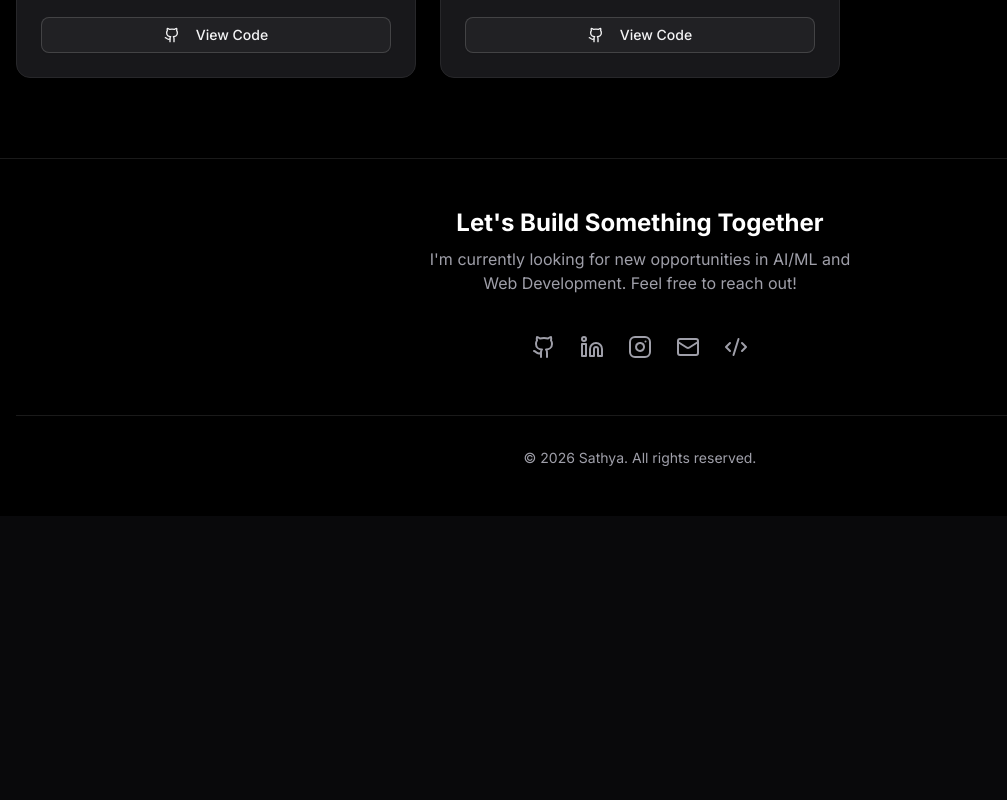
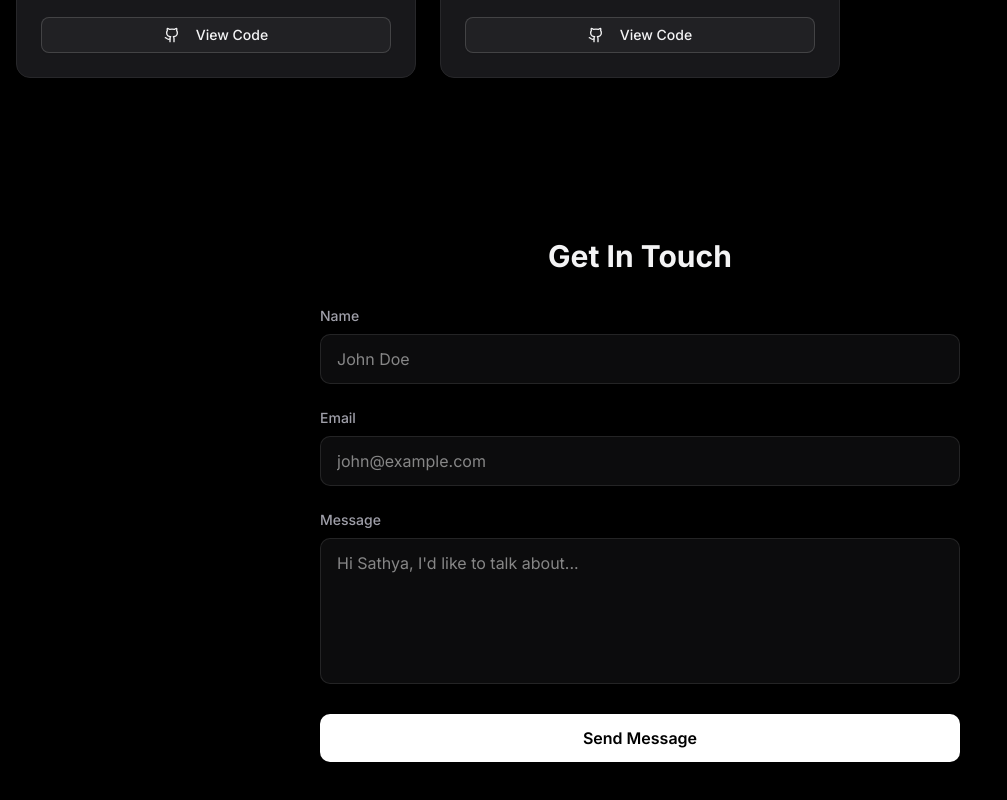
Before and after one commit to man-of-game/portfolio, a Next.js app: page / in a window 1280 px wide. Shown: the part 2088-2888 px from the top of the page, without its empty margins (0-1007 px from the left). Before the commit the page ends 2604 px from the top, so only its background shows below. Built offline with nearby package versions, Linux system fonts and the light colour scheme.

Commit message:
Added Formspree contact form

```diff
--- a/app/page.tsx
+++ b/app/page.tsx
@@ -2,7 +2,7 @@ import Hero from "../components/hero";
 import About from "../components/about";
 import Skills from "../components/skills";
 import Projects from "../components/projects";
-import Footer from "../components/footer";
+import Contact from "../components/contact";
 
 export default function Home() {
   return (
@@ -11,7 +11,7 @@ export default function Home() {
       <About />
       <Skills />
       <Projects />
-      <Footer />
+      <Contact />
     </main>
   );
 }
--- /dev/null
+++ b/components/contact.tsx
@@ -0,0 +1,79 @@
+"use client";
+
+import { motion } from "framer-motion";
+
+export default function Contact() {
+  return (
+    <section id="contact" className="py-20 bg-black text-white">
+      <div className="container mx-auto px-4 max-w-2xl">
+
+        <motion.h2
+          initial={{ opacity: 0, y: 20 }}
+          whileInView={{ opacity: 1, y: 0 }}
+          transition={{ duration: 0.5 }}
+          className="text-3xl font-bold text-center mb-8 text-zinc-100"
+        >
+          Get In Touch
+        </motion.h2>
+
+        <motion.div
+          initial={{ opacity: 0, y: 20 }}
+          whileInView={{ opacity: 1, y: 0 }}
+          transition={{ duration: 0.5, delay: 0.2 }}
+        >
+          <form action="https://formspree.io/f/mykndjvd" method="POST" className="space-y-6">
+
+            {/* Name Input */}
+            <div>
+              <label htmlFor="name" className="block text-sm font-medium text-zinc-400 mb-2">Name</label>
+              <input
+                type="text"
+                name="name"
+                id="name"
+                required
+                className="w-full bg-zinc-900/50 border border-white/10 rounded-lg px-4 py-3 text-white focus:outline-none focus:border-zinc-500 transition-colors"
+                placeholder="John Doe"
+              />
+            </div>
+
+            {/* Email Input */}
+            <div>
+              <label htmlFor="email" className="block text-sm font-medium text-zinc-400 mb-2">Email</label>
+              <input
+                type="email"
+                name="email"
+                id="email"
+                required
+                className="w-full bg-zinc-900/50 border border-white/10 rounded-lg px-4 py-3 text-white focus:outline-none focus:border-zinc-500 transition-colors"
+                placeholder="john@example.com"
+              />
+            </div>
+
+            {/* Message Input */}
+            <div>
+              <label htmlFor="message" className="block text-sm font-medium text-zinc-400 mb-2">Message</label>
+              <textarea
+                name="message"
+                id="message"
+                rows={5}
+                required
+                className="w-full bg-zinc-900/50 border border-white/10 rounded-lg px-4 py-3 text-white focus:outline-none focus:border-zinc-500 transition-colors resize-none"
+                placeholder="Hi Sathya, I'd like to talk about..."
+              ></textarea>
+            </div>
+
+            {/* Submit Button */}
+            <button
+              type="submit"
+              className="w-full bg-white text-black font-semibold py-3 rounded-lg hover:bg-zinc-200 transition-colors"
+            >
+              Send Message
+            </button>
+
+          </form>
+        </motion.div>
+
+      </div>
+    </section>
+  );
+}
--- a/components/footer.tsx
+++ /dev/null
@@ -1,47 +0,0 @@
-"use client";
-
-import { Github, Linkedin, Mail, Code2, Instagram } from "lucide-react";
-import Link from "next/link";
-
-export default function Footer() {
-  return (
-    <footer id="contact" className="border-t border-white/10 bg-black text-zinc-400 py-12">
-      <div className="container mx-auto px-4 flex flex-col items-center justify-center gap-6">
-
-        {/* 1. The Call to Action */}
-        <div className="text-center">
-          <h3 className="text-2xl font-bold text-white mb-2">Let's Build Something Together</h3>
-          <p className="max-w-md mx-auto">
-            I'm currently looking for new opportunities in AI/ML and Web Development.
-            Feel free to reach out!
-          </p>
-        </div>
-
-        {/* 2. Social Links Row */}
-        <div className="flex gap-6 mt-4">
-          <Link href="https://github.com" target="_blank" className="hover:text-white transition-colors">
-            <Github className="h-6 w-6" />
-          </Link>
-          <Link href="https://linkedin.com" target="_blank" className="hover:text-white transition-colors">
-            <Linkedin className="h-6 w-6" />
-          </Link>
-          <Link href="https://www.instagram.com/sathya_vuppala" target="_blank" className="hover:text-white transition-colors">
-            <Instagram className="h-6 w-6" />
-          </Link>
-          <Link href="mailto:sathyavuppala08@gmail.com" className="hover:text-white transition-colors">
-            <Mail className="h-6 w-6" />
-          </Link>
-          <Link href="https://codeforces.com/profile/man-of-game" target="_blank" className="hover:text-white transition-colors">
-            <Code2 className="h-6 w-6" />
-          </Link>
-        </div>
-
-        {/* 3. Copyright */}
-        <div className="text-sm mt-8 border-t border-white/10 pt-8 w-full text-center">
-          <p>© {new Date().getFullYear()} Sathya. All rights reserved.</p>
-        </div>
-
-      </div>
-    </footer>
-  );
-}
```
